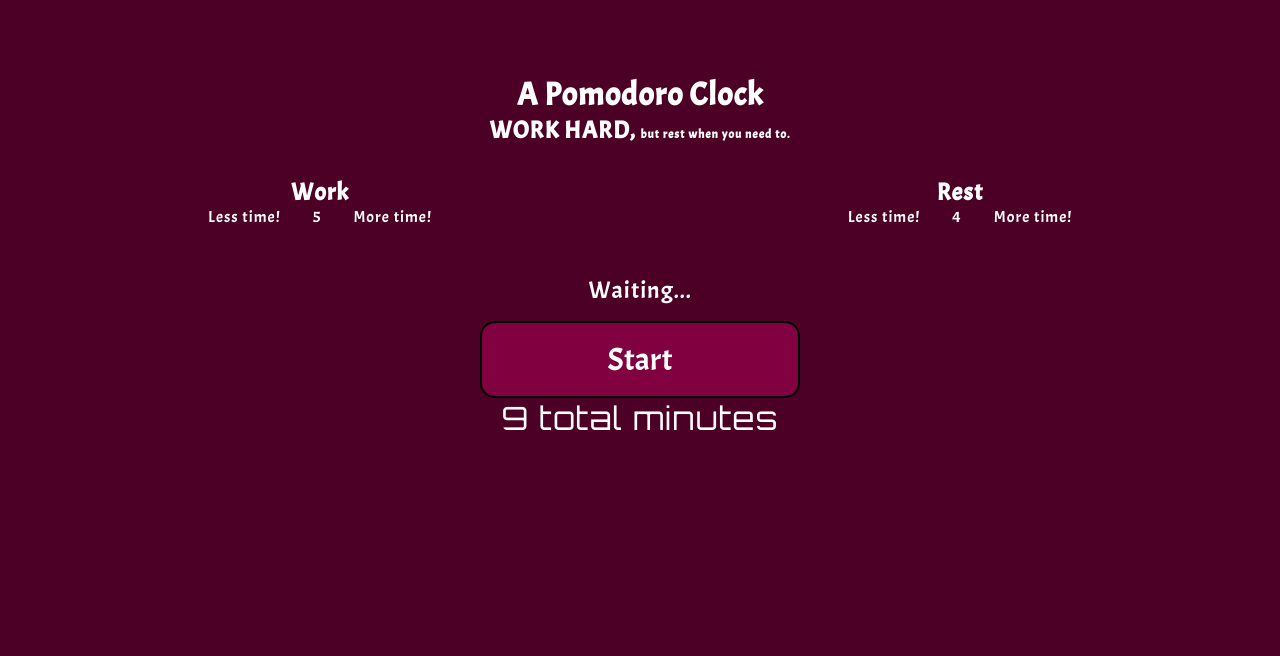
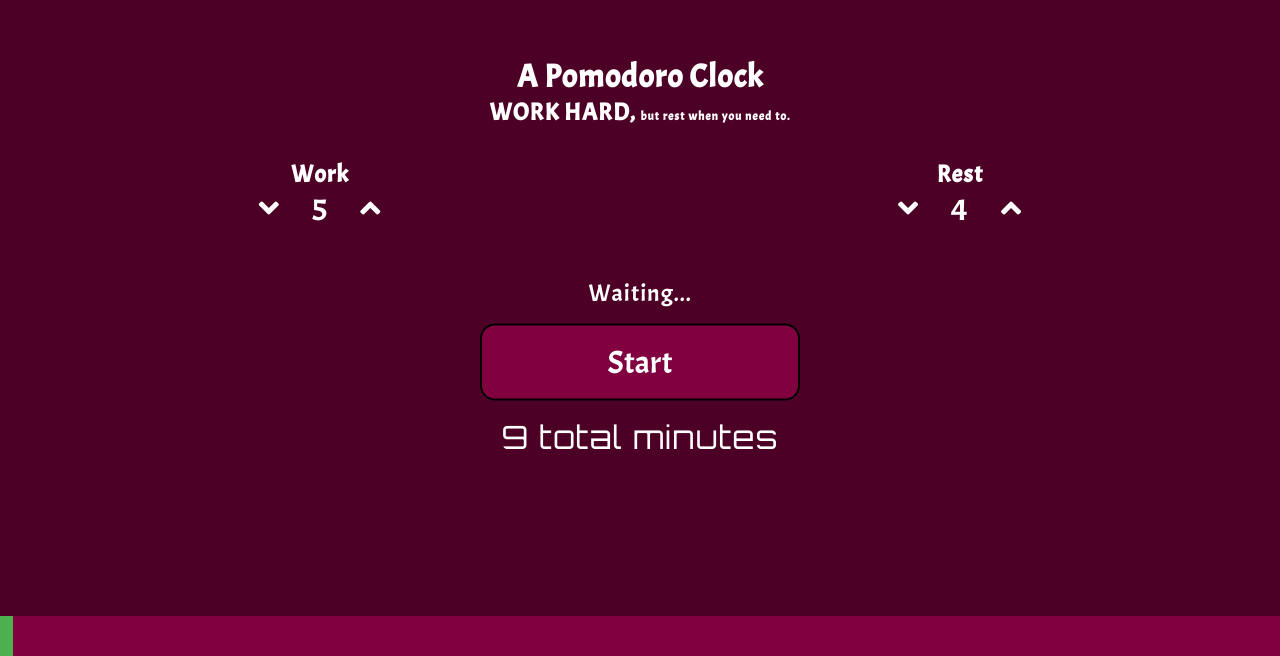
Before and after one commit to anthonyshew/pomodoro-clock, a React (Create React App) app: page / in a window 1280 px wide. Shown: the part 144-800 px from the top of the page. Built offline with nearby package versions, Linux system fonts and the light colour scheme.

Commit message:
Stable. Beginning progress bar implementation.

```diff
--- a/src/App.css
+++ b/src/App.css
@@ -86,6 +86,10 @@
   margin-top: 1rem;
 }
 
+#display {
+  margin-top: 1rem;
+}
+
 .progress {
   position: fixed;
   bottom: 0;
--- a/src/App.js
+++ b/src/App.js
@@ -5,6 +5,7 @@ import store from './store';
 
 import Timemaker from './components/Timemaker.js';
 import Timer from './components/Timer.js';
+import Progressbar from './components/Progressbar.js';
 
 
 class App extends Component {
@@ -19,6 +20,7 @@ class App extends Component {
           < Timemaker phase="Rest" />
           < Timer />
           </div>
+          < Progressbar />
       </div>
       </Provider>
     );
--- /dev/null
+++ b/src/components/Progressbar.js
@@ -0,0 +1,26 @@
+import React, { Component } from 'react';
+import { PropTypes } from "prop-types";
+import { connect } from "react-redux";
+
+class Progressbar extends Component {
+
+  render() {
+    return(
+        <div className="progress">
+            <div className="progress-bar"></div>
+        </div>
+    )
+  }
+};
+
+Progressbar.propTypes = {
+  work: PropTypes.number.isRequired,
+  rest: PropTypes.number.isRequired
+};
+
+const mapStateToProps = state => ({
+  work: state.makeClock.work,
+  rest: state.makeClock.rest,
+});
+
+export default connect (mapStateToProps, null)(Progressbar);
--- a/src/components/Timemaker.js
+++ b/src/components/Timemaker.js
@@ -18,7 +18,7 @@ class Timemaker extends Component {
   }
 
   timeChange(e) {
-    if (e.target.className === "decrementer-Work") {
+    if (e.target.className === "fas fa-angle-down decrementer-Work") {
       if (this.state.workCounter >= 2) {
         let work = this.state.workCounter - 1;
         this.setState({
@@ -28,7 +28,7 @@ class Timemaker extends Component {
       } else {
         console.log("We can't do negative time!");
       }
-    } else if (e.target.className === "incrementer-Work") {
+    } else if (e.target.className === "fas fa-angle-up incrementer-Work") {
       if (this.state.workCounter <= 59) {
         let work = this.state.workCounter + 1;
         this.setState({
@@ -38,7 +38,7 @@ class Timemaker extends Component {
       } else {
         console.log("More than hour?! You don't even need a Pomodoro Clock!");
       }
-    } else if (e.target.className === "decrementer-Rest") {
+    } else if (e.target.className === "fas fa-angle-down decrementer-Rest") {
         if (this.state.restCounter >= 2) {
           let rest = this.state.restCounter - 1;
           this.setState({
@@ -48,7 +48,7 @@ class Timemaker extends Component {
         } else {
           console.log("We can't do negative time!");
         }
-      } else if (e.target.className === "incrementer-Rest") {
+      } else if (e.target.className === "fas fa-angle-up incrementer-Rest") {
         if (this.state.restCounter <= 59) {
           let rest = this.state.restCounter + 1;
           this.setState({
@@ -66,10 +66,10 @@ class Timemaker extends Component {
     return (
       <div className={"timemaker-"+this.props.phase}>
         <h2 className="phase-maker">{this.props.phase}</h2>
-        <div className="timer-setter-">
-          <span className={"decrementer-"+this.props.phase} onClick={this.timeChange}>Less time!</span>
+        <div className="timer-setter">
+          <i className={"fas fa-angle-down decrementer-"+this.props.phase} onClick={this.timeChange}></i>
           <span id="l" className="time-adjuster">{this.state.workCounter}</span>
-          <span className={"incrementer-"+this.props.phase} onClick={this.timeChange}>More time!</span>
+          <i className={"fas fa-angle-up incrementer-"+this.props.phase} onClick={this.timeChange}></i>
         </div>
       </div>
     )
@@ -77,7 +77,7 @@ class Timemaker extends Component {
     return (
       <div className={"timemaker-"+this.props.phase}>
         <h2 className="phase-maker">{this.props.phase}</h2>
-        <div className="timer-setter-">
+        <div className="timer-setter">
           <span id="l" className="time-adjuster">{this.state.workCounter}</span>
         </div>
       </div>
@@ -86,10 +86,10 @@ class Timemaker extends Component {
     return (
       <div className={"timemaker-"+this.props.phase}>
         <h2 className="phase-maker">{this.props.phase}</h2>
-        <div className="timer-setter-">
-          <span className={"decrementer-"+this.props.phase} onClick={this.timeChange}>Less time!</span>
+        <div className="timer-setter">
+          <i className={"fas fa-angle-down decrementer-"+this.props.phase} onClick={this.timeChange}></i>
           <span id="l" className="time-adjuster">{this.state.restCounter}</span>
-          <span className={"incrementer-"+this.props.phase} onClick={this.timeChange}>More time!</span>
+          <i className={"fas fa-angle-up incrementer-"+this.props.phase} onClick={this.timeChange}></i>
         </div>
       </div>
     )
@@ -97,7 +97,7 @@ class Timemaker extends Component {
   return (
     <div className={"timemaker-"+this.props.phase}>
       <h2 className="phase-maker">{this.props.phase}</h2>
-      <div className="timer-setter-">
+      <div className="timer-setter">
         <span id="l" className="time-adjuster">{this.state.restCounter}</span>
       </div>
     </div>
--- a/src/components/Timer.js
+++ b/src/components/Timer.js
@@ -33,8 +33,8 @@ class Timer extends Component {
                         }) }
 
                         if (this.state.time < 0) {
-                            document.querySelector(".start-clock").style.visibility = 'visible';
-                            document.querySelectorAll(".btn-clock").forEach(elem => {elem.style.visibility = 'hidden'});
+                            document.querySelector(".start-clock").style.display = 'inline-block';
+                            document.querySelectorAll(".btn-clock").forEach(elem => {elem.style.display = 'none'});
                             document.querySelector("#display").innerHTML = this.props.work + this.props.rest + " total minutes";
                                 clearInterval(this.state.interval);
                                 reRender('visible');
@@ -62,16 +62,16 @@ class Timer extends Component {
                 isCounting: true,
                 status: 'Working!'
             });
-            document.querySelector(".start-clock").style.visibility = 'hidden';
-            document.querySelectorAll(".btn-clock").forEach(elem => {elem.style.visibility = 'visible'});
+            document.querySelector(".start-clock").style.display = 'none';
+            document.querySelectorAll(".btn-clock").forEach(elem => {elem.style.display = 'inline-block'});
             reRender('invisible');
             return this.state.interval;
         }
     };
 
     resetTimer() {
-        document.querySelector(".start-clock").style.visibility = 'visible';
-        document.querySelectorAll(".btn-clock").forEach(elem => {elem.style.visibility = 'hidden'});
+        document.querySelector(".start-clock").style.display = 'inline-block';
+        document.querySelectorAll(".btn-clock").forEach(elem => {elem.style.display = 'none'});
         document.querySelector("#display").innerHTML = this.props.work + this.props.rest + " total minutes";
             clearInterval(this.state.interval);
             reRender('visible');
```
Also changed, not shown: src/components/Timer2.js (deleted, +0 -46 lines).
